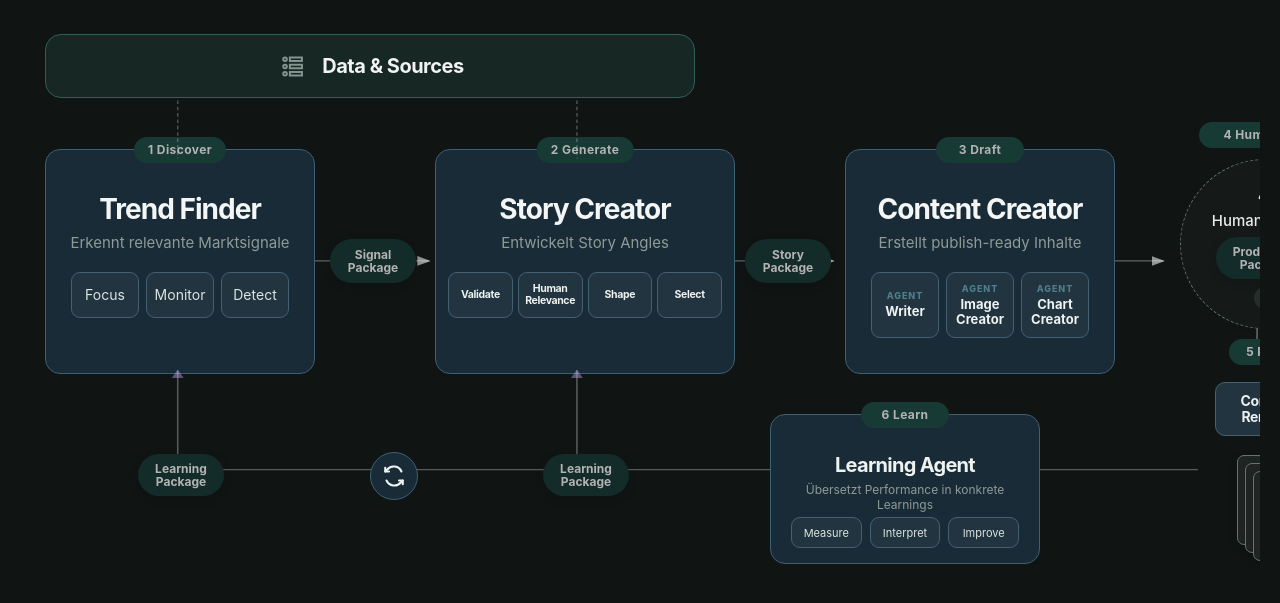
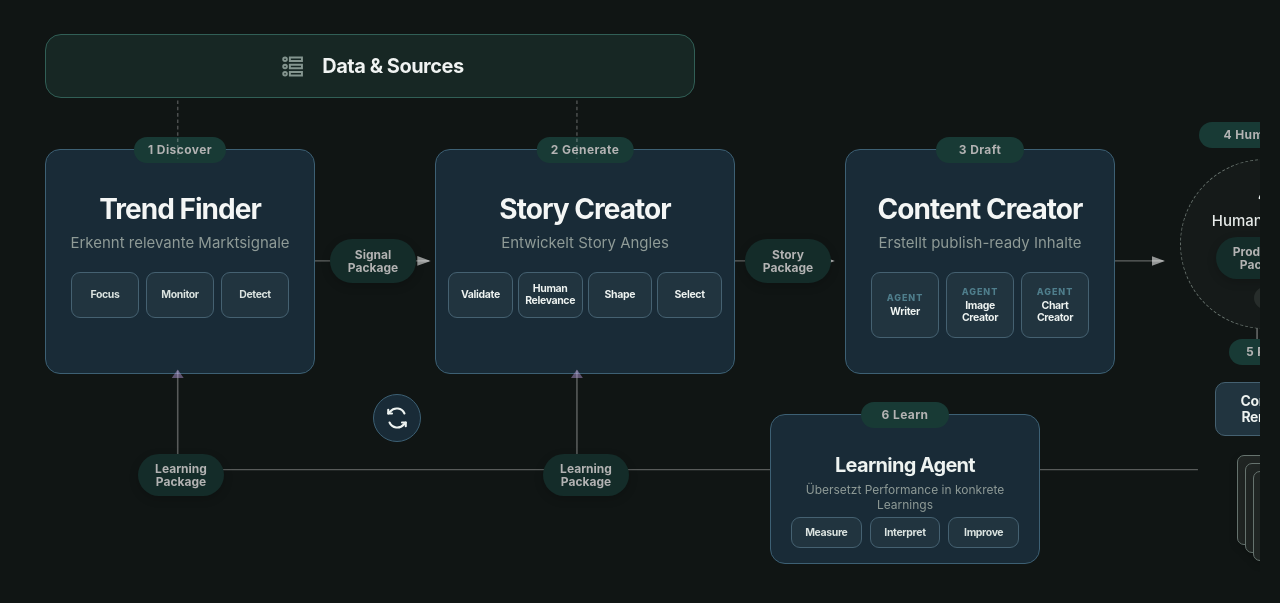
Before and after one commit to scout24-creative-ops/public, a plain HTML site: page Scaling Editorial/scaling-editorial-lighthouse/index.html in a window 1280 px wide. Shown: the part 163-766 px from the top of the page. Drawn offline with Linux system fonts and the light colour scheme.

Commit message:
Update Scaling Editorial flow presentation

```diff
--- a/Scaling Editorial/scaling-editorial-lighthouse/index.html
+++ b/Scaling Editorial/scaling-editorial-lighthouse/index.html
@@ -3116,10 +3116,18 @@
     .presentation-learning .presentation-internals { top: 102px; }
     .presentation-learning .presentation-step { height: 31px; }
     .presentation-learning-package { top: 430px; height: 42px; }
-    .presentation-automation { top: 428px; width: 48px; height: 48px; }
-    .presentation-mvp-approach { top: 438px; }
+    .presentation-automation { top: 370px; left: 353px; width: 48px; height: 48px; }
+    .presentation-mvp-approach { top: 378px; }
     .presentation-mvp-scope { top: 112px; padding: 8px 10px; }
     .presentation-mvp-scope li { padding-block: 3px; }
+
+    .canvas .presentation-step-copy {
+      font-size: 10.5px;
+      font-weight: 700;
+      line-height: 1.15;
+      letter-spacing: -.035em;
+      text-align: center;
+    }
 
     @media (min-width: 1200px) and (min-height: 740px) {
       html,
@@ -3197,9 +3205,9 @@
             <h2>Trend Finder</h2>
             <span class="caption" data-i18n="trendCaption">Erkennt relevante Marktsignale</span>
             <div class="presentation-internals target-only" aria-label="Trend Finder Schritte" data-i18n-aria="trendSteps">
-              <span class="presentation-step">Focus</span>
-              <span class="presentation-step">Monitor</span>
-              <span class="presentation-step">Detect</span>
+              <span class="presentation-step presentation-step-copy">Focus</span>
+              <span class="presentation-step presentation-step-copy">Monitor</span>
+              <span class="presentation-step presentation-step-copy">Detect</span>
             </div>
             <ul class="presentation-mvp-scope mvp-only" aria-label="Trend Finder MVP Umfang" data-i18n-aria="trendScope"><li data-i18n="trendScope1">1–2 Trendfelder</li><li data-i18n="trendScope2">Einfach zugängliche Data Sources</li><li data-i18n="trendScope3">Reduzierter Suchraum</li><li data-i18n="trendScope4">Manueller Trigger</li></ul>
           </article>
@@ -3238,9 +3246,9 @@
             <h2>Content Creator</h2>
             <span class="caption" data-i18n="contentCaption">Erstellt publish-ready Inhalte</span>
             <div class="presentation-internals target-only" aria-label="Content Creator Agents" data-i18n-aria="contentAgents">
-              <div class="presentation-agent"><span class="agent-marker">Agent</span><h3>Writer</h3></div>
-              <div class="presentation-agent"><span class="agent-marker">Agent</span><h3>Image<br>Creator</h3></div>
-              <div class="presentation-agent"><span class="agent-marker">Agent</span><h3>Chart<br>Creator</h3></div>
+              <div class="presentation-agent"><span class="agent-marker">Agent</span><h3 class="presentation-step-copy">Writer</h3></div>
+              <div class="presentation-agent"><span class="agent-marker">Agent</span><h3 class="presentation-step-copy">Image<br>Creator</h3></div>
+              <div class="presentation-agent"><span class="agent-marker">Agent</span><h3 class="presentation-step-copy">Chart<br>Creator</h3></div>
             </div>
             <ul class="presentation-mvp-scope mvp-only" aria-label="Content Creator MVP Umfang" data-i18n-aria="contentScope"><li>Article</li><li>1 Image</li><li>Author + Metadata</li></ul>
           </section>
@@ -3265,7 +3273,7 @@
             <span class="step-label">6 Learn</span>
             <h3 class="target-only">Learning Agent</h3>
             <span class="caption target-only" data-i18n="learningCaption">Übersetzt Performance in konkrete Learnings</span>
-            <div class="presentation-internals target-only" aria-label="Learning Schritte" data-i18n-aria="learningSteps"><span class="presentation-step">Measure</span><span class="presentation-step">Interpret</span><span class="presentation-step">Improve</span></div>
+            <div class="presentation-internals target-only" aria-label="Learning Schritte" data-i18n-aria="learningSteps"><span class="presentation-step presentation-step-copy">Measure</span><span class="presentation-step presentation-step-copy">Interpret</span><span class="presentation-step presentation-step-copy">Improve</span></div>
             <div class="presentation-mvp-learning mvp-only"><h3>Learning Agent</h3><strong>Later</strong></div>
           </article>
 
--- a/Scaling Editorial/scaling-editorial-lighthouse/metadata.json
+++ b/Scaling Editorial/scaling-editorial-lighthouse/metadata.json
@@ -6,12 +6,12 @@
   "sourcePath": "/Users/dboehme/Projects/Scaling Editorial/Flow-Chart/flow-chart.html",
   "sourceAbsolutePath": "/Users/dboehme/Projects/Scaling Editorial/Flow-Chart/flow-chart.html",
   "sourceCommit": "TODO: source commit not available",
-  "sourceHash": "sha256:09886a4c06422dc97fabad6a77c321a56fd0be9e80a0804ca235ea502622591f",
+  "sourceHash": "sha256:eaddc9f63c808f83cd2271d68da0b275fc8527b5e7a60261e7254fc7dfa63b25",
   "publicPath": "Scaling Editorial/scaling-editorial-lighthouse/",
   "publicUrl": "https://scout24-creative-ops.github.io/public/Scaling%20Editorial/scaling-editorial-lighthouse/",
   "publishedFiles": [
     "index.html"
   ],
-  "lastPublished": "2026-10-01T11:03:35Z",
+  "lastPublished": "2026-10-01T11:29:40Z",
   "status": "published"
 }
--- a/publish-manifest.json
+++ b/publish-manifest.json
@@ -207,13 +207,13 @@
       "sourcePath": "/Users/dboehme/Projects/Scaling Editorial/Flow-Chart/flow-chart.html",
       "sourceAbsolutePath": "/Users/dboehme/Projects/Scaling Editorial/Flow-Chart/flow-chart.html",
       "sourceCommit": "TODO: source commit not available",
-      "sourceHash": "sha256:09886a4c06422dc97fabad6a77c321a56fd0be9e80a0804ca235ea502622591f",
+      "sourceHash": "sha256:eaddc9f63c808f83cd2271d68da0b275fc8527b5e7a60261e7254fc7dfa63b25",
       "publicPath": "Scaling Editorial/scaling-editorial-lighthouse/",
       "publicUrl": "https://scout24-creative-ops.github.io/public/Scaling%20Editorial/scaling-editorial-lighthouse/",
       "publishedFiles": [
         "index.html"
       ],
-      "lastPublished": "2026-10-01T11:03:35Z",
+      "lastPublished": "2026-10-01T11:29:40Z",
       "status": "published"
     },
     {
```
